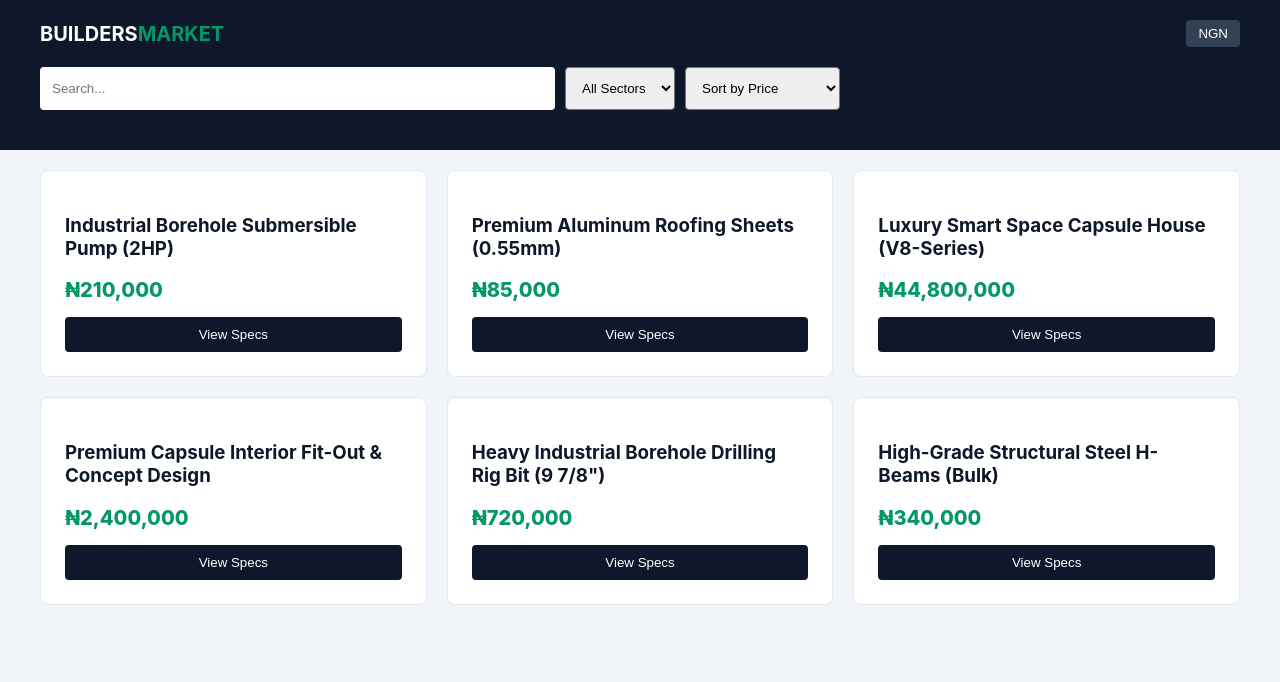
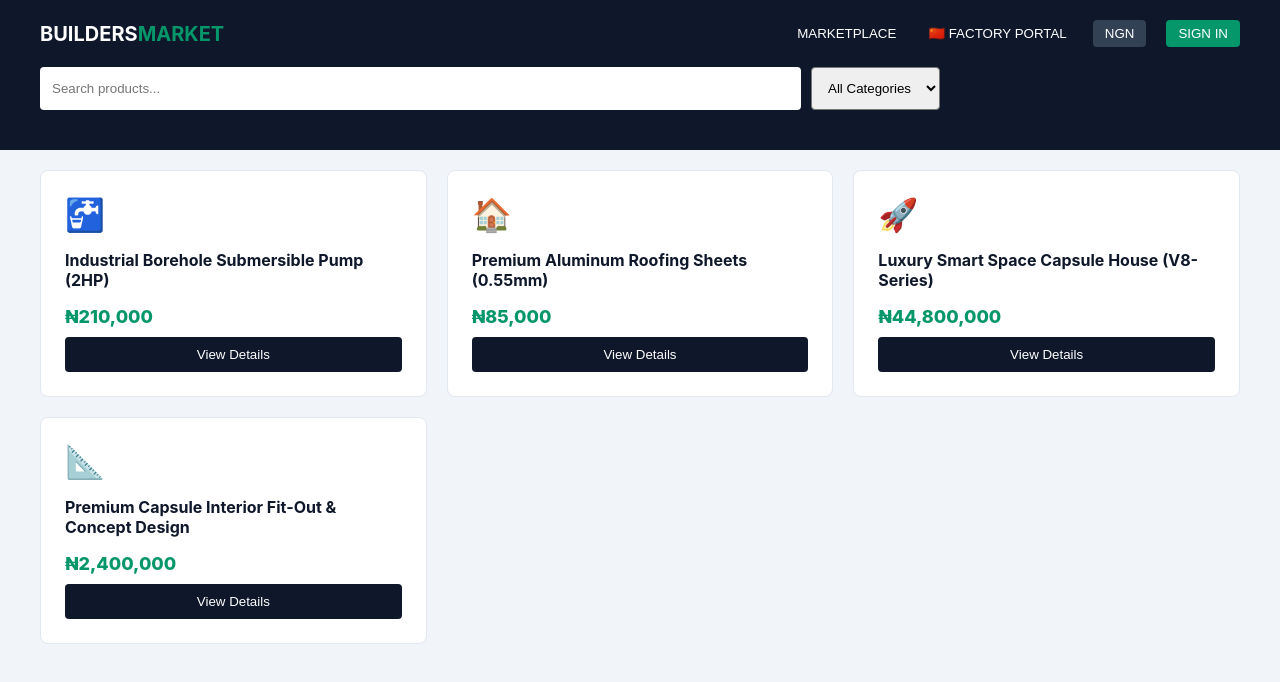
Before and after one commit to francisjolaoso1-dev/buildersmarket-v2, a Next.js app: page / in a window 1280 px wide. Shown: the top 682 px of the page. Built offline with nearby package versions, Linux system fonts and the light colour scheme.

Commit message:
Update page.js

```diff
--- a/src/app/page.js
+++ b/src/app/page.js
@@ -1,73 +1,89 @@
 'use client';
 import { useState } from 'react';
 
+// ==========================================
+// STATIC DATA (REMAINS STABLE)
+// ==========================================
 const INITIAL_PRODUCTS = [
   { id: 1, name: 'Industrial Borehole Submersible Pump (2HP)', category: 'Plumbing', ngn: '₦210,000', usd: '$131.00', dutyNgn: '₦14,700', dutyUsd: '$9.17', totalNgn: '₦224,700', totalUsd: '$140.17', origin: 'Guangdong Shipping Depot', type: 'CHINA IMPORTED', color: '#e53e3e', bg: '#fff5f5', icon: ' 🚰 ' },
   { id: 2, name: 'Premium Aluminum Roofing Sheets (0.55mm)', category: 'Aluminum', ngn: '₦85,000', usd: '$53.00', dutyNgn: '₦5,950', dutyUsd: '$3.71', totalNgn: '₦90,950', totalUsd: '$56.71', origin: 'Abuja Central Warehouse', type: 'LOCAL DISTRIBUTOR', color: '#16a34a', bg: '#f0fdf4', icon: ' 🏠 ' },
   { id: 3, name: 'Luxury Smart Space Capsule House (V8-Series)', category: 'Prefab Structural', ngn: '₦44,800,000', usd: '$28,000.00', dutyNgn: '₦3,136,000', dutyUsd: '$1,960.00', totalNgn: '₦47,936,000', totalUsd: '$29,960.00', origin: 'Foshan Prefab Industry Zone', type: 'CHINA IMPORTED', color: '#2563eb', bg: '#eff6ff', icon: ' 🚀 ' },
-  { id: 4, name: 'Premium Capsule Interior Fit-Out & Concept Design', category: 'Architectural Design', ngn: '₦2,400,000', usd: '$1,500.00', dutyNgn: '₦0', dutyUsd: '$0', totalNgn: '₦2,400,000', totalUsd: '$1,500.00', origin: 'Digital Delivery Hub', type: 'DESIGN PACKAGE', color: '#7c3aed', bg: '#f5f3ff', icon: ' 📐 ' },
-  { id: 5, name: 'Heavy Industrial Borehole Drilling Rig Bit (9 7/8")', category: 'Drilling', ngn: '₦720,000', usd: '$450.00', dutyNgn: '₦50,400', dutyUsd: '$31.50', totalNgn: '₦770,400', totalUsd: '$481.50', origin: 'Tianjin Manufacturing Zone', type: 'CHINA IMPORTED', color: '#e53e3e', bg: '#fff5f5', icon: ' ⚙ ️' },
-  { id: 6, name: 'High-Grade Structural Steel H-Beams (Bulk)', category: 'Structural Materials', ngn: '₦340,000', usd: '$212.00', dutyNgn: '₦23,800', dutyUsd: '$14.84', totalNgn: '₦363,800', totalUsd: '$226.84', origin: 'Lagos Port Depot', type: 'LOCAL DISTRIBUTOR', color: '#16a34a', bg: '#f0fdf4', icon: ' 🏗 ️' }
+  { id: 4, name: 'Premium Capsule Interior Fit-Out & Concept Design', category: 'Architectural Design', ngn: '₦2,400,000', usd: '$1,500.00', dutyNgn: '₦0', dutyUsd: '$0', totalNgn: '₦2,400,000', totalUsd: '$1,500.00', origin: 'Digital Delivery Hub', type: 'DESIGN PACKAGE', color: '#7c3aed', bg: '#f5f3ff', icon: ' 📐 ' }
 ];
 
 export default function Home() {
   const [activeTab, setActiveTab] = useState('market');
   const [searchTerm, setSearchTerm] = useState('');
+  const [viewMode, setViewMode] = useState('NGN');
   const [selectedCategory, setSelectedCategory] = useState('All');
   const [sortOrder, setSortOrder] = useState('default');
-  const [viewMode, setViewMode] = useState('NGN');
-  const [products, setProducts] = useState(INITIAL_PRODUCTS);
   const [showModal, setShowModal] = useState(false);
   const [modalItem, setModalItem] = useState(null);
+  const [currentUser, setCurrentUser] = useState(null);
+  const [showAuthModal, setShowAuthModal] = useState(false);
+  const [products] = useState(INITIAL_PRODUCTS);
 
   const THEME = { navy: '#0f172a', graphite: '#334155', green: '#059669', white: '#ffffff', bg: '#f1f5f9' };
 
   // Filter and Search Logic
-  const filteredProducts = products.filter(p =>
+  const filtered = products.filter(p =>
     (p.name.toLowerCase().includes(searchTerm.toLowerCase())) &&
     (selectedCategory === 'All' || p.category === selectedCategory)
   );
 
-  // Sorting Logic
-  const displayProducts = [...filteredProducts].sort((a, b) => {
-    const vA = parseFloat(a.ngn.replace(/[₦,]/g, ''));
-    const vB = parseFloat(b.ngn.replace(/[₦,]/g, ''));
-    return sortOrder === 'low' ? vA - vB : sortOrder === 'high' ? vB - vA : 0;
-  });
-
   return (
     <div style={{ fontFamily: '"Inter", sans-serif', backgroundColor: THEME.bg, minHeight: '100vh', color: THEME.navy }}>
+
+      {/* HEADER WITH ALL NAVIGATION */}
       <header style={{ backgroundColor: THEME.navy, color: THEME.white, padding: '20px 40px', display: 'flex', justifyContent: 'space-between', alignItems: 'center' }}>
         <h1 style={{ margin: 0, fontSize: '20px' }}>BUILDERS<span style={{ color: THEME.green }}>MARKET</span></h1>
-        <button onClick={() => setViewMode(viewMode === 'NGN' ? 'USD' : 'NGN')} style={{ padding: '6px 12px', background: '#334155', border: 'none', color: '#fff', borderRadius: '4px', cursor: 'pointer' }}>{viewMode}</button>
+        <div style={{ display: 'flex', gap: '20px', alignItems: 'center' }}>
+          <button onClick={() => setActiveTab('market')} style={{ background: 'none', border: 'none', color: '#fff', cursor: 'pointer' }}>MARKETPLACE</button>
+          <button onClick={() => setActiveTab('supplier')} style={{ background: 'none', border: 'none', color: '#fff', cursor: 'pointer' }}>🇨🇳 FACTORY PORTAL</button>
+          <button onClick={() => setViewMode(viewMode === 'NGN' ? 'USD' : 'NGN')} style={{ padding: '6px 12px', background: THEME.graphite, border: 'none', color: '#fff', borderRadius: '4px', cursor: 'pointer' }}>{viewMode}</button>
+          {!currentUser ? (
+            <button onClick={() => setShowAuthModal(true)} style={{ background: THEME.green, border: 'none', color: '#fff', padding: '6px 12px', borderRadius: '4px', cursor: 'pointer' }}>SIGN IN</button>
+          ) : (
+            <span style={{ fontSize: '12px' }}>Welcome, {currentUser.name}</span>
+          )}
+        </div>
       </header>
 
+      {/* SEARCH & FILTER SECTION */}
       <section style={{ backgroundColor: THEME.navy, padding: '0 40px 40px 40px' }}>
-        <div style={{ display: 'flex', gap: '10px', maxWidth: '800px' }}>
-          <input type="text" placeholder="Search..." value={searchTerm} onChange={(e) => setSearchTerm(e.target.value)} style={{ flex: 2, padding: '12px', borderRadius: '4px', border: 'none' }} />
+        <div style={{ display: 'flex', gap: '10px', maxWidth: '900px' }}>
+          <input type="text" placeholder="Search products..." value={searchTerm} onChange={(e) => setSearchTerm(e.target.value)} style={{ flex: 2, padding: '12px', borderRadius: '4px', border: 'none' }} />
           <select onChange={(e) => setSelectedCategory(e.target.value)} style={{ padding: '12px', borderRadius: '4px' }}>
-            <option value="All">All Sectors</option>
+            <option value="All">All Categories</option>
+            <option value="Plumbing">Plumbing</option>
+            <option value="Aluminum">Aluminum</option>
             <option value="Prefab Structural">Prefab</option>
-            <option value="Drilling">Drilling</option>
-            <option value="Plumbing">Plumbing</option>
-          </select>
-          <select onChange={(e) => setSortOrder(e.target.value)} style={{ padding: '12px', borderRadius: '4px' }}>
-            <option value="default">Sort by Price</option>
-            <option value="low">Price: Low to High</option>
-            <option value="high">Price: High to Low</option>
           </select>
         </div>
       </section>
 
+      {/* PRODUCT GRID */}
       <main style={{ maxWidth: '1200px', margin: '20px auto', padding: '0 20px', display: 'grid', gridTemplateColumns: 'repeat(auto-fill, minmax(300px, 1fr))', gap: '20px' }}>
-        {displayProducts.map((p) => (
+        {filtered.map((p) => (
           <div key={p.id} style={{ backgroundColor: THEME.white, padding: '24px', borderRadius: '8px', border: '1px solid #e2e8f0' }}>
-            <h3>{p.name}</h3>
-            <div style={{ fontSize: '20px', fontWeight: '800', color: THEME.green }}>{viewMode === 'NGN' ? p.ngn : p.usd}</div>
-            <button onClick={() => { setModalItem(p); setShowModal(true); }} style={{ marginTop: '15px', width: '100%', padding: '10px', backgroundColor: THEME.navy, color: '#fff', border: 'none', borderRadius: '4px', cursor: 'pointer' }}>View Specs</button>
+            <div style={{ fontSize: '32px', marginBottom: '10px' }}>{p.icon}</div>
+            <h3 style={{ fontSize: '16px', fontWeight: '700' }}>{p.name}</h3>
+            <div style={{ fontSize: '18px', fontWeight: '800', color: THEME.green, margin: '10px 0' }}>{viewMode === 'NGN' ? p.ngn : p.usd}</div>
+            <button onClick={() => { setModalItem(p); setShowModal(true); }} style={{ width: '100%', padding: '10px', backgroundColor: THEME.navy, color: '#fff', border: 'none', borderRadius: '4px', cursor: 'pointer' }}>View Details</button>
           </div>
         ))}
       </main>
+
+      {/* AUTH MODAL MOCKUP */}
+      {showAuthModal && (
+        <div style={{ position: 'fixed', top:0, left:0, right:0, bottom:0, backgroundColor: 'rgba(0,0,0,0.6)', display: 'flex', alignItems: 'center', justifyContent: 'center' }}>
+          <div style={{ backgroundColor: '#fff', padding: '30px', borderRadius: '8px', width: '300px' }}>
+            <h3>Sign In</h3>
+            <button onClick={() => { setCurrentUser({ name: 'User' }); setShowAuthModal(false); }} style={{ width: '100%', padding: '10px', background: THEME.green, color: '#fff', border: 'none' }}>Authenticate</button>
+            <button onClick={() => setShowAuthModal(false)} style={{ marginTop: '10px', width: '100%', padding: '10px', background: '#ddd', border: 'none' }}>Cancel</button>
+          </div>
+        </div>
+      )}
     </div>
   );
 }
```
